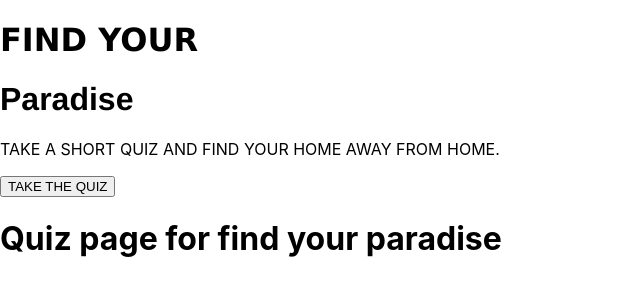
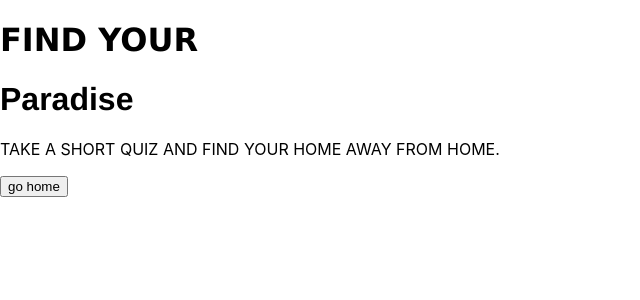
Before and after one commit to ska09634/FindYourParadise, a React (Create React App) app in the folder findyourparadise/: page /home in a window 1280 px wide. Shown: the top 300 px of the page, without its empty margins (0-640 px from the left). Built offline with nearby package versions, Linux system fonts and the light colour scheme.

Commit message:
finally got home to redirect to quiz

```diff
--- a/findyourparadise/package.json
+++ b/findyourparadise/package.json
@@ -8,6 +8,7 @@
     "@testing-library/user-event": "^13.5.0",
     "react": "^18.2.0",
     "react-dom": "^18.2.0",
+    "react-router-dom": "^6.8.0",
     "react-scripts": "5.0.1",
     "web-vitals": "^2.1.4"
   },
--- a/findyourparadise/src/App.js
+++ b/findyourparadise/src/App.js
@@ -1,14 +1,20 @@
 import './App.css';
+
+import {BrowserRouter as Router, Route, Routes} from "react-router-dom";
 import Home from './components/Home';
 import Quiz from './components/Quiz';
-import Results from './components/Results';
+
 
 function App() {
   return (
-    <div>
-    <Home />
-    <Quiz />
-    </div>
+    <>
+      <Router>
+        <Routes>
+          <Route path='/home' element={<Home/>}></Route>
+          <Route path='/quiz' element={<Quiz/>}></Route>
+        </Routes>
+      </Router>
+      </>
   );
 }
 
--- a/findyourparadise/src/components/Home.js
+++ b/findyourparadise/src/components/Home.js
@@ -1,16 +1,21 @@
+import { Link, useNavigate } from 'react-router-dom'
+import { useState, useEffect } from 'react';
+
 function Home() {
+    let navigate = useNavigate();
+    function handleClick() {
+        navigate('/Quiz')
+    }
+
     return (
-
         <div>
             <div className="header"><h1>FIND YOUR</h1></div>
             <div className="paradise"><h1>Paradise</h1></div>
             <div className="description"><p>TAKE A SHORT QUIZ AND FIND YOUR HOME AWAY FROM HOME.</p></div>
             <div className="button">
-            <a href="Quiz.js">
-                <button>TAKE THE QUIZ</button>
-            </a>
+                <button onClick={handleClick}>go home</button>
             </div>
-       </div>
+         </div>
     );
 }
 
```
Also changed, not shown: 1 other file (tests, documents, lock files or other folders).
